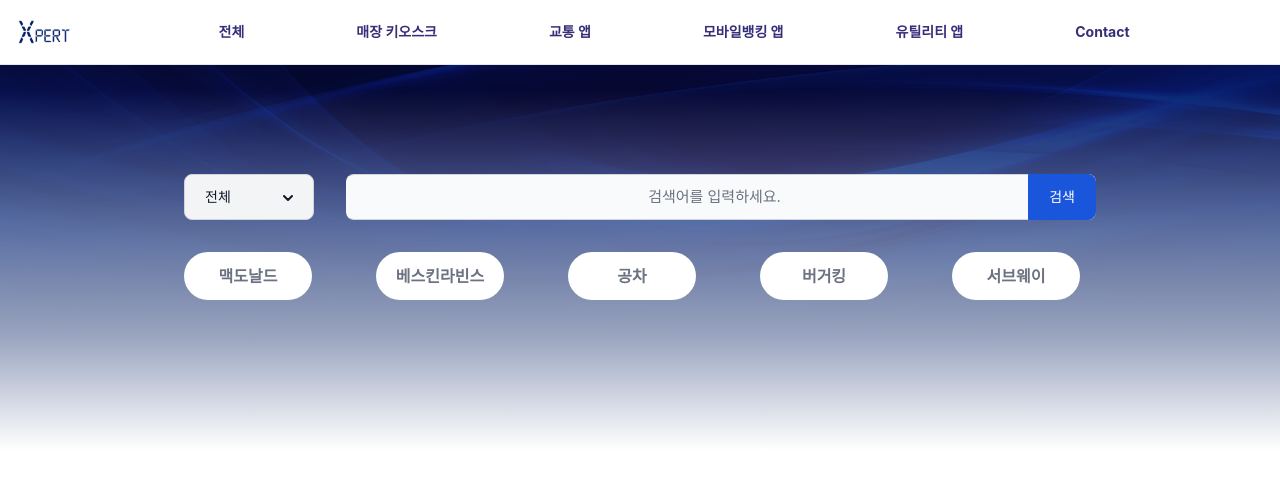
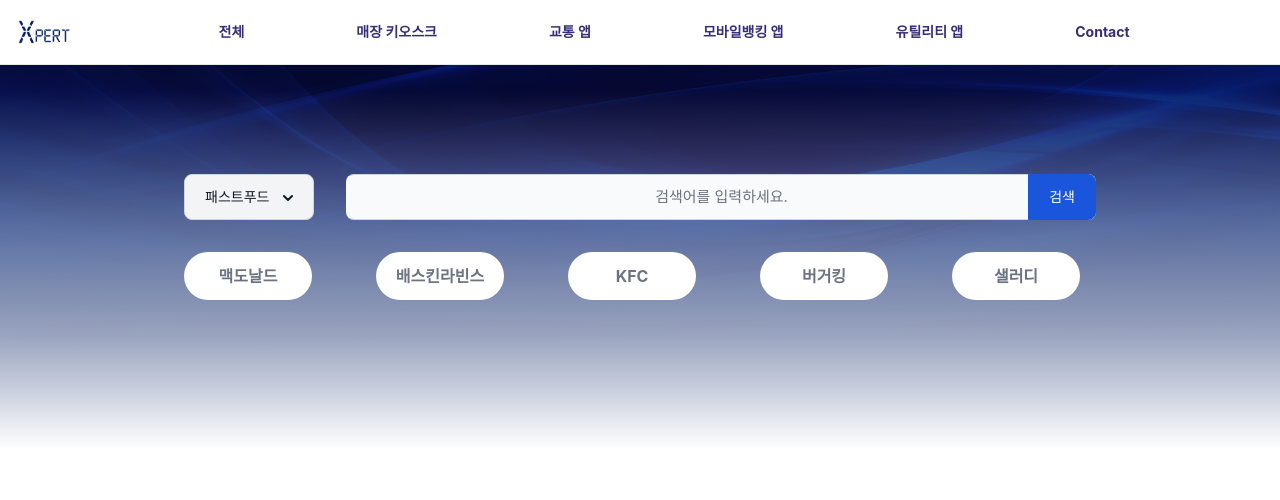
Before and after one commit to hyer2/xpert, a React (Create React App) app in the folder frontend/: page /shop in a window 1280 px wide. Shown: the top 500 px of the page. Built offline with nearby package versions, Linux system fonts and the light colour scheme.

Commit message:
shop 완성

```diff
--- a/frontend/src/data.js
+++ b/frontend/src/data.js
@@ -186,7 +186,7 @@
 console.log("All data:", allData);
 
 //메인 데이터
-const mainItemsdata = ["맥도날드", "cgv", "카카오택시", "쿠팡", "국민은행"];
+const mainItemsdata = ["맥도날드", "CGV", "카카오택시", "쿠팡", "국민은행"];
 const mainItems = storage.setMainItems(mainItemsdata);
 console.log("main items:", mainItems);
 
--- a/frontend/src/shop.js
+++ b/frontend/src/shop.js
@@ -4,16 +4,18 @@
 import likeImage from "./icons/like.png";
 import eyeImage from "./icons/eye.png";
 import bgImage from "./icons/sub-bg.jpg";
-import React, { useState } from "react";
+import React, { useState, useEffect } from "react";
 import imageVariables from "./imagevariables";
 
 const dataModule = require("./data");
 const kioskItems = dataModule.kioskItems;
 
-function GuideSearch() {
+
+function Total() {
   const [isDropdownOpen, setDropdownOpen] = useState(false);
-  const [selectedCategory, setSelectedCategory] = useState("전체");
+  const [selectedCategory, setSelectedCategory] = useState("패스트푸드");
   const [searchTerm, setSearchTerm] = useState("");
+  const [filteredKioskItems, setFilteredKioskItems] = useState(kioskItems);
 
   const toggleDropdown = () => {
     setDropdownOpen(!isDropdownOpen);
@@ -24,14 +26,15 @@
     setSearchTerm(itemText);
     setDropdownOpen(false);
   };
-
   const [inputValue, setInputValue] = useState("");
 
   // 버튼 클릭 핸들러
-  const handleButtonClick = (e) => {
-    const value = e.target.getAttribute("data-value");
-    setInputValue(value);
+  const handleButtonClick = (name) => {
+    setSelectedCategory(selectedCategory);
+    setSearchTerm(name);
   };
+
+
 
   //Input
   const handleInputChange = (e) => {
@@ -43,28 +46,104 @@
     // 검색어 사용 또는 상태 업데이트 등의 작업 수행
   };
 
+  useEffect(() => {
+    if (selectedCategory === "전체") {
+      const filteredItems = searchData(searchTerm, selectedCategory);
+      setFilteredKioskItems(kioskItems);
+    } else {
+      const filteredItems = searchData(searchTerm, selectedCategory);
+      setFilteredKioskItems(filteredItems);
+    }
+  }, [selectedCategory, searchTerm]);
+
+
+  const StarIcon = ({ colorClass }) => (
+    <svg
+      className={`w-4 h-4 ${colorClass}`}
+      aria-hidden="true"
+      xmlns="http://www.w3.org/2000/svg"
+      fill="currentColor"
+      viewBox="0 0 22 20"
+    >
+      <path d="M20.924 7.625a1.523 1.523 0 0 0-1.238-1.044l-5.051-.734-2.259-4.577a1.534 1.534 0 0 0-2.752 0L7.365 5.847l-5.051.734A1.535 1.535 0 0 0 1.463 9.2l3.656 3.563-.863 5.031a1.532 1.532 0 0 0 2.226 1.616L11 17.033l4.518 2.375a1.534 1.534 0 0 0 2.226-1.617l-.863-5.03L20.537 9.2a1.523 1.523 0 0 0 .387-1.575Z"></path>
+    </svg>
+  );
+
+  const RatingComponent = ({ level }) => {
     return (
+      <div class="flex items-center mt-2.5 mb-5 hidden lg:flex">
+        <div className="flex items-center space-x-1">
+          {Array(5)
+            .fill(null)
+            .map((_, index) => (
+              <StarIcon
+                key={index}
+                colorClass={index < level ? "text-yellow-300" : "text-gray-300"}
+              />
+            ))}
+        </div>
+        <div className="ml-3 bg-blue-100 text-blue-800 text-xs font-semibold px-2.5 py-0.5 rounded dark:bg-blue-200 dark:text-blue-800">
+          {level}
+        </div>
+      </div>
+    );
+  };
+  const searchData = (query, category) => {
+    return kioskItems.filter((item) => {
+      // Check if the query matches any property of the item
+      if (
+        item.name.includes(query) ||
+        item.category.includes(query) ||
+        item.subcategory.includes(query) ||
+        item.level.toString().includes(query)
+      ) {
+        // If category is "전체" or matches the item's subcategory, return true
+        if (category === "매장 키오스크" || category === item.subcategory) {
+          return true;
+        }
+      }
+      return false;
+    });
+  };
+
+
+  return (
+    <div class="w-full h-full">
+      <div class="items-center justify-center">
+        <div>
+          {/* bg-center bg-no-repeat bg-cover bg-blend-multiply bg-indigo-900 */}
+          <section
+            class="flex items-center justify-center"
+            style={{
+              background: `linear-gradient(
+            rgba(255, 255, 255, 0) 20%,
+            rgba(255, 255, 255, 0.6) 75%,
+            rgba(255, 255, 255, 1) 100%
+          ), url(${bgImage})`,
+              backgroundRepeat: "no-repeat",
+              backgroundSize: "cover",
+              // backgroundImage: `url(${bgImage})`,
+              // backgroundSize: "100% auto",
+              width: "100%",
+              height: "450px",
+            }}
+          >
             <div class="items-center justify-center">
       <div>
         <div className="flex mt-8">
-          <label
-            htmlFor="search-dropdown"
-            className="mb-8 text-sm font-medium text-gray-900 sr-only dark:text-white"
-          >
-            Your Email
-          </label>
+          {/* 드롭다운 메뉴 추가 */}
           <div className="flex mr-8">
             <button
               id="dropdown-button"
               className={`flex-shrink-0 z-10 inline-flex items-center py-2.5 px-5 text-sm font-medium text-gray-900 bg-gray-100 border border-gray-300 rounded-l-lg hover:bg-gray-200 focus:ring-4 focus:outline-none focus:ring-gray-100 dark:bg-gray-700 dark:hover:bg-gray-600 dark:focus:ring-gray-700 dark:text-white dark:border-gray-600 ${
                 isDropdownOpen ? "rounded-lg" : "rounded-lg"
               }`}
-              style={{ width: "130px", justifyContent: "space-between" }} // 버튼 넓이 고정 및 내용 가로 정렬
+              style={{ width: "130px", justifyContent: "space-between" }}
               onClick={toggleDropdown}
               type="button"
             >
               <span className="flex items-center">
-                {selectedCategory === "true" ? "전체" : selectedCategory}
+                {selectedCategory === "true" ? "패스트푸드" : selectedCategory}
               </span>
               <svg
                 className={`w-2.5 h-2.5 transform ${
@@ -87,7 +166,7 @@
             {isDropdownOpen && (
               <div
                 id="dropdown"
-                className="absolute  mt-12 bg-white divide-y divide-gray-100 rounded-lg shadow w-44 dark:bg-gray-700"
+                className="absolute mt-12 bg-white divide-y divide-gray-100 rounded-lg shadow w-44 dark:bg-gray-700"
               >
                 <ul
                   className="py-2 text-sm text-gray-700 dark:text-gray-200"
@@ -97,18 +176,9 @@
                     <button
                       type="button"
                       className="inline-flex w-full px-4 py-2 hover:bg-gray-100 dark:hover:bg-gray-600 dark:hover:text-white"
-                      onClick={() => handleDropdownItemClick("전체")}
+                      onClick={() => handleDropdownItemClick("패스트푸드")}
                     >
-                      전체
-                    </button>
-                  </li>
-                  <li>
-                    <button
-                      type="button"
-                      className="inline-flex w-full px-4 py-2 hover:bg-gray-100 dark:hover:bg-gray-600 dark:hover:text-white"
-                      onClick={() => handleDropdownItemClick("음식점")}
-                    >
-                      음식점
+                      패스트푸드
                     </button>
                   </li>
                   <li>
@@ -143,15 +213,16 @@
             )}
           </div>
           <div className="relative w-full">
+
             <form onSubmit={handleSubmit}>
                       <input
-                type="search"
+                        type="text"
                         id="search-dropdown"
                         className="text-[15px] p-2.5 w-[500px] lg:w-[750px] z-20 text-center text-gray-900 bg-gray-50 rounded-lg border-l-gray-50 border-l-2 border border-gray-300 focus:ring--500 focus:border-blue-500"
                         placeholder="검색어를 입력하세요."
                         required
-                value={inputValue}
-                onChange={handleInputChange}
+                        value={searchTerm}
+                        onChange={(e) => setSearchTerm(e.target.value)}
                       />
               <button
                 type="submit"
@@ -168,7 +239,7 @@
                   <button
                     type="button"
                     data-value="맥도날드"
-            onClick={handleButtonClick}
+                    onClick={() => handleButtonClick("맥도날드")}
                     class="text-[16px] text-gray-500 hover:text-white bg-white hover:bg-indigo-300 focus:ring-1 focus:outline-none focus:ring-indigo-300 font-bold rounded-full px-2 py-2 text-center mb-2 w-32"
                   >
                     맥도날드
@@ -176,105 +247,52 @@
                   <button
                     type="button"
                     data-value="베스킨라빈스"
-            onClick={handleButtonClick}
+                    onClick={() => {
+
+                      handleButtonClick("배스킨라빈스");
+                    }}
                     class="text-[16px] text-gray-500 hover:text-white bg-white hover:bg-indigo-300 focus:ring-1 focus:outline-none focus:ring-indigo-300 font-bold rounded-full px-2 py-2 text-center mb-2 w-32"
                   >
-            베스킨라빈스
+                    배스킨라빈스
                   </button>
                   <button
                     type="button"
-            data-value="공차"
-            onClick={handleButtonClick}
+                    data-value="KFC"
+                    onClick={() => {
+
+                      handleButtonClick("KFC");
+                    }}
                     class="text-[16px] text-gray-500 hover:text-white bg-white hover:bg-indigo-300 focus:ring-1 focus:outline-none focus:ring-indigo-300 font-bold rounded-full px-2 py-2 text-center mb-2 w-32"
                   >
-            공차
+                   KFC
                   </button>
                   <button
                     type="button"
                     data-value="버거킹"
-            onClick={handleButtonClick}
+                    onClick={() => handleButtonClick("버거킹")}
                     class="text-[16px] text-gray-500 hover:text-white bg-white hover:bg-indigo-300 focus:ring-1 focus:outline-none focus:ring-indigo-300 font-bold rounded-full px-2 py-3 text-center mb-2 w-32"
                   >
                     버거킹
                   </button>
                   <button
                     type="button"
-            data-value="서브웨이"
-            onClick={handleButtonClick}
+                    data-value="샐러디"
+                    onClick={() => handleButtonClick("샐러디")}  // 버튼을 누를 때 검색어를 "샐러디"로 설정
                     class="text-[16px] text-gray-500 hover:text-white bg-white hover:bg-indigo-300 focus:ring-1 focus:outline-none focus:ring-indigo-300 font-bold rounded-full px-2 py-2 text-center mb-2 w-32"
                   >
-            서브웨이
+                    샐러디
                   </button>
                 </div>
               </div>
             </div>
-  );
-}
-
-function GuideHeader() {
-  return (
-    <div>
-      {/* bg-center bg-no-repeat bg-cover bg-blend-multiply bg-indigo-900 */}
-      <section
-        class="flex items-center justify-center"
-        style={{
-          background: `linear-gradient(
-            rgba(255, 255, 255, 0) 20%,
-            rgba(255, 255, 255, 0.6) 75%,
-            rgba(255, 255, 255, 1) 100%
-          ), url(${bgImage})`,
-          backgroundRepeat: "no-repeat",
-          backgroundSize: "cover",
-          // backgroundImage: `url(${bgImage})`,
-          // backgroundSize: "100% auto",
-          width: "100%",
-          height: "450px",
-        }}
-      >
-        <GuideSearch />
           </section>
         </div>
-  );
-}
-
-function Card() {
-  const StarIcon = ({ colorClass }) => (
-    <svg
-      className={`w-4 h-4 ${colorClass}`}
-      aria-hidden="true"
-      xmlns="http://www.w3.org/2000/svg"
-      fill="currentColor"
-      viewBox="0 0 22 20"
-    >
-      <path d="M20.924 7.625a1.523 1.523 0 0 0-1.238-1.044l-5.051-.734-2.259-4.577a1.534 1.534 0 0 0-2.752 0L7.365 5.847l-5.051.734A1.535 1.535 0 0 0 1.463 9.2l3.656 3.563-.863 5.031a1.532 1.532 0 0 0 2.226 1.616L11 17.033l4.518 2.375a1.534 1.534 0 0 0 2.226-1.617l-.863-5.03L20.537 9.2a1.523 1.523 0 0 0 .387-1.575Z"></path>
-    </svg>
-  );
-
-  const RatingComponent = ({ level }) => {
-    return (
-      <div class="flex items-center mt-2.5 mb-5 hidden lg:flex">
-        <div className="flex items-center space-x-1">
-          {Array(5)
-            .fill(null)
-            .map((_, index) => (
-              <StarIcon
-                key={index}
-                colorClass={index < level ? "text-yellow-300" : "text-gray-300"}
-              />
-            ))}
       </div>
-        <div className="ml-3 bg-blue-100 text-blue-800 text-xs font-semibold px-2.5 py-0.5 rounded dark:bg-blue-200 dark:text-blue-800">
-          {level}
-        </div>
-      </div>
-    );
-  };
-
-  return (
-    <div class="grid gird-cols-2 md:grid-cols-4 p-20 gap-10">
-      {kioskItems.map((data, index) => (
+      <div>
+        <div className="grid gird-cols-2 md:grid-cols-4 p-20 gap-10">
+          {filteredKioskItems.map((data, index) => (
             <div key={index}>
-          <div class="sw-full max-w-sm bg-white border border-gray-200 rounded-lg shadow dark:bg-gray-800 dark:border-gray-700">
+              <div className="sw-full max-w-sm bg-white border border-gray-200 rounded-lg shadow dark:bg-gray-800 dark:border-gray-700">
                 <div class="flex justify-center p-5">
                   <img
                     src={imageVariables[data.image]}
@@ -319,22 +337,8 @@
             </div>
           ))}
         </div>
-  );
-}
-
-// function Cards() {
-//   return (
-//     <div class="grid gird-cols-2 md:grid-cols-4 p-20 gap-10">
-//       <Card />
-//       {/* <Card />
-//       <Card />
-//       <Card /> */}
-//     </div>
-//   );
-// }
-
-function Pagination() {
-  return (
+      </div>
+      <div class="flex items-center justify-center">
         <div>
           <nav aria-label="Page navigation example">
             <ul class="flex items-center -space-x-px h-8 text-sm">
@@ -428,21 +432,8 @@
             </ul>
           </nav>
         </div>
-  );
-}
-function Shop() {
-  return (
-    <div class="w-full h-full">
-      <div class="items-center justify-center">
-        <GuideHeader />
-      </div>
-      <div>
-        <Card />
-      </div>
-      <div class="flex items-center justify-center">
-        <Pagination />
       </div>
     </div>
   );
 }
-export default Shop;
+export default Total;
--- a/frontend/src/total.js
+++ b/frontend/src/total.js
@@ -24,7 +24,7 @@
     setDropdownOpen(false);
   };
 
-  //   const [inputValue, setInputValue] = useState("");
+  const [inputValue, setInputValue] = useState("");
 
   // 버튼 클릭 핸들러
   const handleButtonClick = (e) => {
```
Lines whose indentation alone changed are shown as unchanged.
